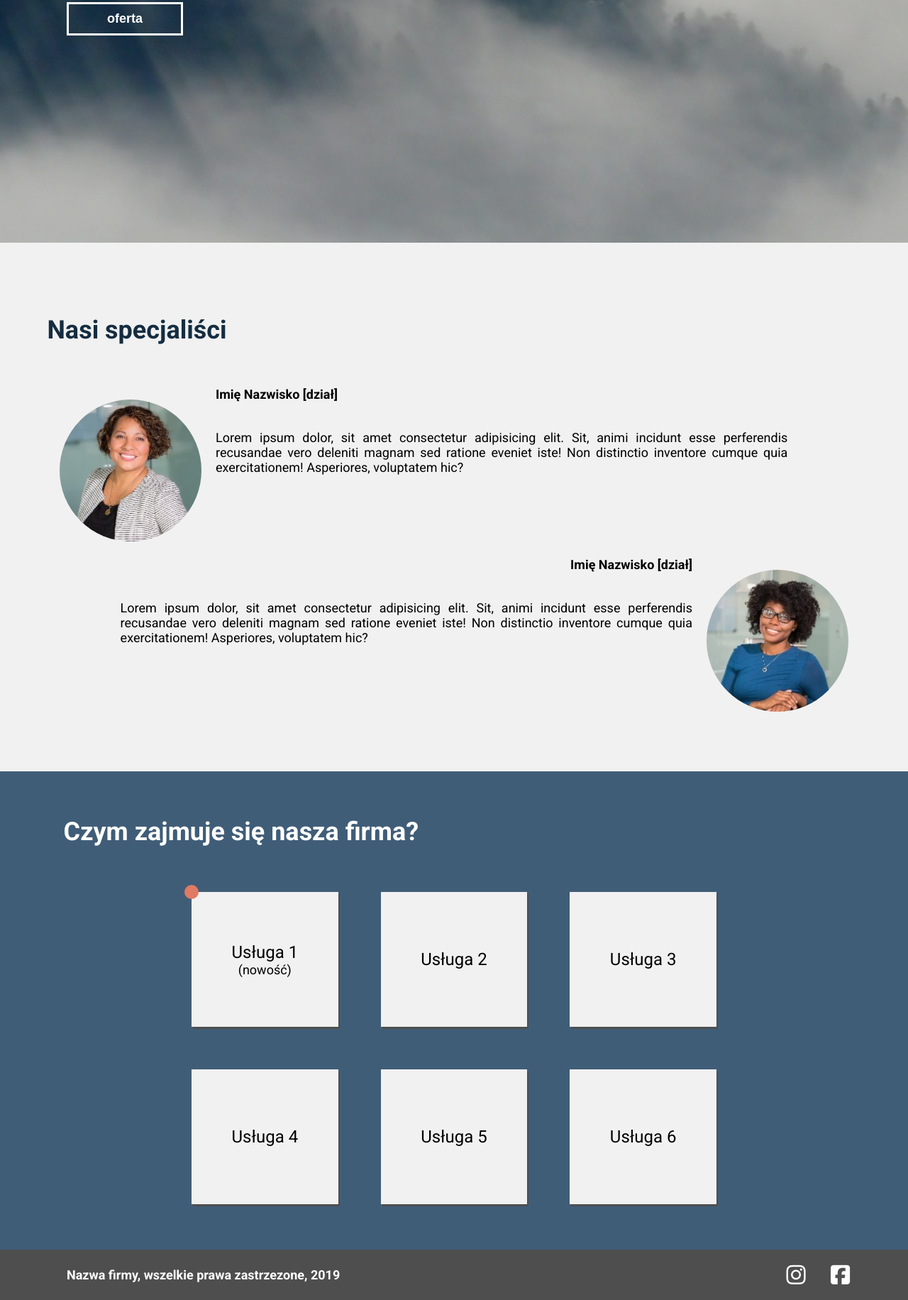
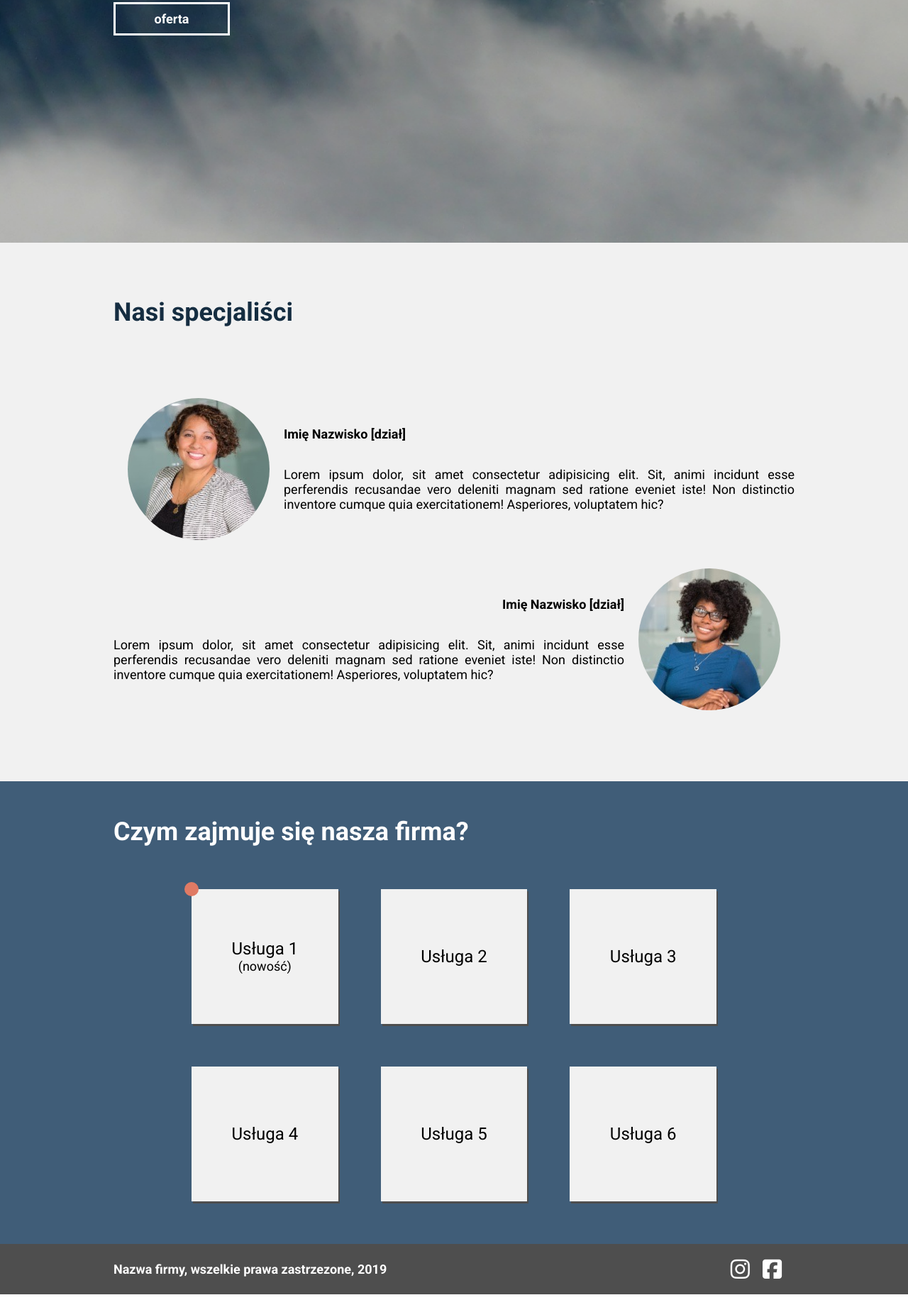
Before and after one commit to nataliawoloszynska/My-Business-Page-RWD, a plain HTML site: page index.html in a window 1280 px wide. Shown: the part 508-2340 px from the top of the page at 71% size. Drawn offline with Linux system fonts and the light colour scheme.

Commit message:
improvement of HTML structure and adding some new styles, updating styles in MediaQueries

```diff
--- a/index.html
+++ b/index.html
@@ -4,13 +4,9 @@
     <meta charset="UTF-8" />
     <meta http-equiv="X-UA-Compatible" content="IE=edge" />
     <meta name="viewport" content="width=device-width, initial-scale=1.0" />
-    <title>Projekt - Moja Firma RWD</title>
+    <title>Projekt - Moja Firma</title>
     <link
       href="https://fonts.googleapis.com/css2?family=Roboto:wght@400;700&display=swap"
-      rel="stylesheet"
-    />
-    <link
-      href="https://fonts.googleapis.com/css2?family=Roboto&display=swap"
       rel="stylesheet"
     />
     <script
@@ -21,10 +17,9 @@
     <link rel="stylesheet" href="./style/style.css" />
   </head>
   <body>
-    <div class="page">
     <div class="navbar-container">
-        <div class="navbar">
-          <p class="logo"><a class="logo-link" href="#main">moja firma</a></p>
+      <div class="navbar content-container">
+        <p><a class="logo-link" href="#main">moja firma</a></p>
         <nav>
           <ul class="main-nav">
             <li class="main-nav-elem">
@@ -34,7 +29,7 @@
               <a class="main-nav-link" href="#offer">oferta</a>
             </li>
             <li class="main-nav-elem">
-                <a class="main-nav-link-kontakt" href="#">kontakt</a>
+              <a class="main-nav-link-contakt" href="#">kontakt</a>
             </li>
           </ul>
           <div class="dropdown-menu">
@@ -48,77 +43,81 @@
         </nav>
       </div>
     </div>
-      <div id="main" class="landing-page-container">
+    <header id="main" class="landing-page-container">
       <div class="landing-page-shadow">
-          <div class="landing-page">
-            <p class="text1">
+        <div class="landing-page content-container">
+          <p class="bigger-text">
             Nasza firma oferuje najwyzszej jakości produkty.
           </p>
-            <p class="text2">Nie wierz nam na słowo - sprawdź</p>
-            <a href="#offer">
-              <button class="button1">oferta</button>
-            </a>
+          <p class="text">Nie wierz nam na słowo - sprawdź</p>
+          <a href="#offer" class="header-button">oferta</a>
         </div>
       </div>
-      </div>
-      <div id="about" class="about-container">
-        <h1 class="about-header">Nasi specjaliści</h1>
+    </header>
+    <main>
+      <section id="about" class="about-container">
+        <div class="content-container">
+          <h2 class="about-header">Nasi specjaliści</h2>
           <div class="workers">
-          <div class="person1-container">
+            <div class="person-container">
               <div class="photo1"></div>
-            <div class="person1">
-              <h2 class="person1-name">Imię Nazwisko [dział]</h2>
-              <p class="person1-about">
+              <div class="person">
+                <h3 class="person-name">Imię Nazwisko [dział]</h3>
+                <p class="person-about">
                   Lorem ipsum dolor, sit amet consectetur adipisicing elit. Sit,
-                animi incidunt esse perferendis recusandae vero deleniti magnam
-                sed ratione eveniet iste! Non distinctio inventore cumque quia
-                exercitationem! Asperiores, voluptatem hic?
+                  animi incidunt esse perferendis recusandae vero deleniti
+                  magnam sed ratione eveniet iste! Non distinctio inventore
+                  cumque quia exercitationem! Asperiores, voluptatem hic?
                 </p>
               </div>
             </div>
-          <div class="person2-container">
+            <div class="person-container">
               <div class="photo2"></div>
-            <div class="person2">
-              <h2 class="person2-name">Imię Nazwisko [dział]</h2>
-              <p class="person2-about">
+              <div class="person">
+                <h3 class="person-name">Imię Nazwisko [dział]</h3>
+                <p class="person-about">
                   Lorem ipsum dolor, sit amet consectetur adipisicing elit. Sit,
-                animi incidunt esse perferendis recusandae vero deleniti magnam
-                sed ratione eveniet iste! Non distinctio inventore cumque quia
-                exercitationem! Asperiores, voluptatem hic?
+                  animi incidunt esse perferendis recusandae vero deleniti
+                  magnam sed ratione eveniet iste! Non distinctio inventore
+                  cumque quia exercitationem! Asperiores, voluptatem hic?
                 </p>
               </div>
             </div>
           </div>
         </div>
-      <div id="offer" class="offer-container">
-        <h1 class="offer-header">Czym zajmuje się nasza firma?</h1>
+      </section>
+      <section id="offer" class="offer-container">
+        <div class="content-container">
+          <h2 class="offer-header">Czym zajmuje się nasza firma?</h2>
           <div class="services-container">
             <div class="box">
               <div class="dot"></div>
               <div>
-              <h1 class="service">Usługa 1</h1>
+                <h3 class="service">Usługa 1</h3>
                 <p class="service-new">(nowość)</p>
               </div>
             </div>
             <div class="box">
-            <h1 class="service">Usługa 2</h1>
+              <h3 class="service">Usługa 2</h3>
             </div>
             <div class="box">
-            <h1 class="service">Usługa 3</h1>
+              <h3 class="service">Usługa 3</h3>
             </div>
             <div class="box">
-            <h1 class="service">Usługa 4</h1>
+              <h3 class="service">Usługa 4</h3>
             </div>
             <div class="box">
-            <h1 class="service">Usługa 5</h1>
+              <h3 class="service">Usługa 5</h3>
             </div>
             <div class="box">
-            <h1 class="service">Usługa 6</h1>
+              <h3 class="service">Usługa 6</h3>
             </div>
           </div>
         </div>
+      </section>
+    </main>
     <div class="footer-container">
-        <footer class="main-footer">
+      <footer class="main-footer content-container">
         <p class="info">Nazwa firmy, wszelkie prawa zastrzezone, 2019</p>
         <div class="icons">
           <a href="#" class="fa-brands fa-instagram"></a>
@@ -126,6 +125,5 @@
         </div>
       </footer>
     </div>
-    </div>
   </body>
 </html>
--- a/style/style.css
+++ b/style/style.css
@@ -1,13 +1,19 @@
+/* Site Settings */
+
+html {
+  scroll-behavior: smooth;
+}
+
 a {
   text-decoration: none;
   color: #ffffff;
 }
 
-html {
-  scroll-behavior: smooth;
+* {
+  box-sizing: border-box;
 }
 
-.page {
+body {
   width: 100%;
   font-family: "Roboto", sans-serif;
   font-weight: 400;
@@ -18,8 +24,11 @@ html {
 
 /* Navbar */
 
+.content-container {
+  margin: 0 3%;
+}
+
 .navbar-container {
-  width: 100%;
   height: 50px;
   background-color: #4e4e4e;
 }
@@ -31,14 +40,8 @@ html {
   height: 100%;
 }
 
-.logo {
-  width: 35%;
-  margin-left: 3%;
+.logo-link {
   font-weight: 700;
-}
-
-.main-nav {
-  display: flex;
 }
 
 .main-nav-elem {
@@ -52,7 +55,7 @@ html {
 }
 
 .dropdown-content {
-  display: none;
+  display: block;
   position: absolute;
   right: 0px;
   top: 19px;
@@ -78,8 +81,8 @@ html {
 .landing-page-container {
   display: flex;
   flex-wrap: wrap;
-  width: 100%;
   height: 100vh;
+  justify-content: center;
   align-items: center;
   background-image: url(../assets/tlo.png);
   background-size: cover;
@@ -91,59 +94,52 @@ html {
 .landing-page-shadow {
   width: 100%;
   height: 100vh;
+  background-image: url(../assets/cien.png);
   display: flex;
   align-items: center;
-  background-image: url(../assets/cien.png);
 }
 
 .landing-page {
-  width: 90%;
+  display: flex;
+  justify-content: space-between;
+  flex-direction: column;
+  height: 215px;
   align-items: flex-start;
-  margin-left: 3%;
 }
 
-.text1 {
+.bigger-text {
   font-weight: 700;
   font-size: 36px;
   line-height: 42px;
-  margin-bottom: 5%;
 }
 
-.text2 {
+.text {
   font-weight: 700;
-  margin-bottom: 5%;
 }
 
-.button1 {
+.header-button {
   box-sizing: border-box;
   width: 164px;
   padding: 10px;
-  border: 3px solid #ffffff;
+  text-align: center;
   font-weight: 700;
   font-size: 18px;
+  line-height: 21px;
+  border: 3px solid #ffffff;
   color: #ffffff;
-  text-align: center;
   background-color: transparent;
-  transition: color 1s;
-}
-
-.button1:hover {
-  background-color: #ffffff;
-  color: #000;
 }
 
 /* About */
 
 .about-container {
+  display: flex;
+  flex-wrap: wrap;
+  background-color: #f1f1f1;
   width: 100%;
-  display: flex;
-  flex-direction: column;
-  background-color: #f1f1f1;
 }
 
 .about-header {
-  width: 99%;
-  height: 35px;
   margin-top: 8%;
   font-weight: 700;
   font-size: 36px;
@@ -155,12 +151,10 @@ html {
 .workers {
   display: flex;
   flex-direction: column;
-  margin: 5% auto;
-  width: 90%;
+  margin-bottom: 5%;
 }
 
-.person1-container,
-.person2-container {
+.person-container {
   display: flex;
   flex-direction: column;
 }
@@ -171,36 +165,26 @@ html {
   height: 200px;
   margin: 14% auto;
   border-radius: 50%;
+  aspect-ratio: 1;
 }
 
 .photo1 {
   background-image: url(../assets/person1.jpg);
 }
 
-.person1,
-.person2 {
-  display: flex;
-  flex-direction: column;
-  justify-content: center;
-  width: 100%;
+.photo2 {
+  background-image: url(../assets/person2.jpg);
 }
 
-.person1-name,
-.person2-name {
+.person-name {
   font-weight: 700;
   margin-bottom: 5%;
   color: #000;
 }
 
-.person1-about,
-.person2-about {
+.person-about {
+  text-align: justify;
   color: #000;
-  text-align: justify;
-  margin-bottom: 14%;
-}
-
-.photo2 {
-  background-image: url(../assets/person2.jpg);
 }
 
 /* Offer */
@@ -209,7 +193,6 @@ html {
   display: flex;
   flex-wrap: wrap;
   background-color: #405d78;
-  width: 100%;
 }
 
 .offer-header {
@@ -217,7 +200,8 @@ html {
   font-size: 26px;
   line-height: 42px;
   text-align: center;
-  margin: 15% auto;
+  margin-top: 50px;
+  margin-bottom: 60px;
   color: #ffffff;
 }
 
@@ -226,12 +210,12 @@ html {
   flex-wrap: wrap;
   gap: 35px;
   height: fit-content;
-  margin: 5% auto;
+  margin-bottom: 5%;
 }
 
 .box {
   display: flex;
-  width: 77%;
+  width: 339px;
   height: 331px;
   margin: 0 auto;
   background-color: #f1f1f1;
@@ -267,42 +251,39 @@ html {
 /* Footer */
 
 .footer-container {
-  width: 100%;
-  height: 147px;
+  height: fit-content;
   background-color: #4e4e4e;
 }
 
 .main-footer {
   display: flex;
-  flex-wrap: wrap;
-  justify-content: center;
+  flex-direction: column;
+  height: 100%;
 }
 
 .info {
-  margin: 0 auto;
-  margin-top: 8%;
+  font-weight: 700;
   text-align: center;
-  color: #ffffff;
-  font-weight: 700;
 }
 
 .icons {
   display: flex;
-  margin: 0 auto;
-  margin-top: 3%;
-  margin-bottom: 10%;
-  width: 16%;
-  justify-content: space-between;
+  justify-content: center;
 }
 
 .fa-brands {
   font-size: 31px;
+  margin-right: 18px;
 }
 
 /* Media Queries */
 
 @media screen and (min-width: 768px) {
   /* Navbar */
+
+  .main-nav {
+    display: flex;
+  }
 
   .dropdown-menu {
     display: none;
@@ -318,39 +299,47 @@ html {
     cursor: not-allowed;
   }
 
-  .main-nav-link:hover::after {
-    content: "";
-    position: absolute;
-    display: block;
-    width: 100%;
-    height: 2px;
-    background-color: #f1f1f1;
-  }
-
   /* Landing Page */
 
   .landing-page {
     display: flex;
-    justify-content: space-around;
+    justify-content: space-between;
     flex-direction: column;
-    width: 50%;
-    margin-left: 94px;
+    height: 215px;
+    padding-right: 350px;
+  }
+
+  .header-button {
+    transition: color 1s;
+  }
+
+  .header-button:hover {
+    background-color: #ffffff;
+    color: #000;
   }
 
   /* About */
 
-  .about-header {
-    width: 386px;
+  .about-container {
+    display: flex;
+    flex-wrap: wrap;
+    background-color: #f1f1f1;
+    width: 100%;
   }
 
-  .person1-container {
+  .workers {
+    margin: 80px auto;
+  }
+
+  .person-container {
     display: flex;
     flex-direction: row;
+    align-items: center;
   }
 
-  .person2-container {
-    display: flex;
+  .person-container:nth-of-type(even) {
     flex-direction: row-reverse;
+    text-align: right;
   }
 
   .photo1,
@@ -358,19 +347,9 @@ html {
     margin: 20px 20px;
   }
 
-  .person1,
-  .person2 {
-    width: 70%;
-  }
-
-  .person2-name {
-    text-align: right;
-  }
-
   /* Offer */
 
   .offer-header {
-    margin: 5% 0% 0% 7%;
     font-size: 36px;
   }
 
@@ -381,28 +360,41 @@ html {
   }
 
   .main-footer {
+    flex-direction: row;
     justify-content: space-between;
     align-items: center;
-    height: 100%;
   }
 
   .info {
-    margin: 3% auto;
-  }
-
-  .icons {
-    width: 7%;
-    margin: 3% auto;
+    text-align: left;
   }
 }
 
 @media screen and (min-width: 993px) {
-  .page {
-    max-width: 1280px;
+  .content-container {
+    width: 100%;
+    max-width: 960px;
     margin: 0 auto;
   }
 
+  /* Navbar */
+
+  .main-nav {
+    display: flex;
+  }
+
+  /* About */
+
+  .about-header {
+    width: 386px;
+    text-align: left;
+  }
+
   /* Services */
+
+  .offer-header {
+    text-align: left;
+  }
 
   .services-container {
     display: grid;
@@ -411,6 +403,7 @@ html {
     grid-template-columns: repeat(3, 1fr);
     grid-template-rows: repeat(2, 1fr);
     gap: 60px;
+    margin: 60px auto;
   }
 
   .box {
@@ -426,15 +419,4 @@ html {
   .box:hover {
     transform: scale(1.05);
   }
-
-  /* Footer */
-
-  .info {
-    margin: 0 0 0 94px;
-  }
-
-  .icons {
-    width: 7%;
-    margin: 0 82px 0 0;
-  }
 }
```
Lines whose indentation alone changed are shown as unchanged.
